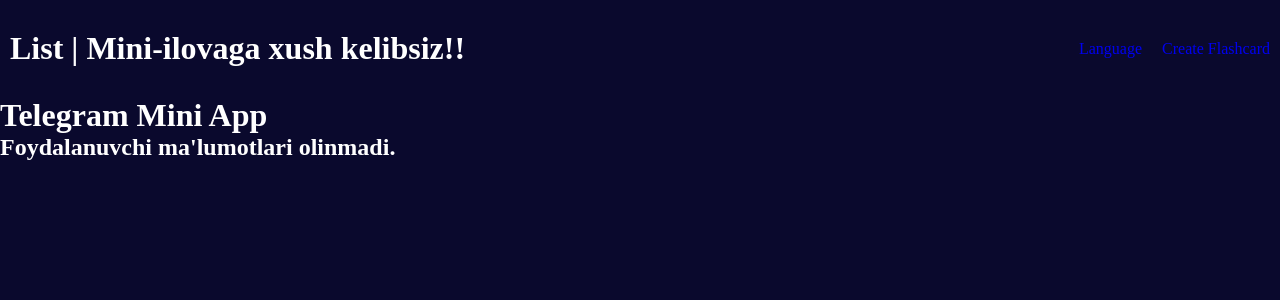
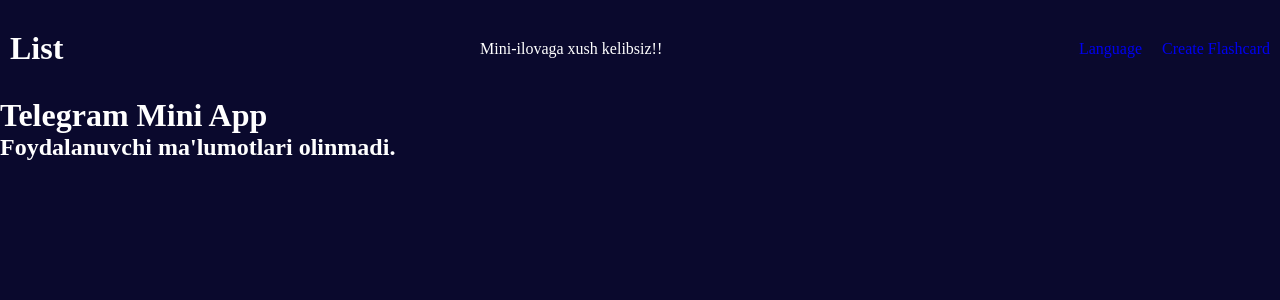
Before and after one commit to Muhammad3993/questions, a React (Vite) app: page / in a window 1280 px wide. Shown: the top 300 px of the page. Built offline with nearby package versions, Linux system fonts and the light colour scheme.

Commit message:
Telegram web app 10

```diff
--- a/src/pages/Home.tsx
+++ b/src/pages/Home.tsx
@@ -52,16 +52,14 @@
             .then((response) => response.json())
             .then((data) => {
               console.log("Foydalanuvchi ma'lumotlari yuborildi:", data);
-              setMessage(
-                `Salom, ${firstName}! Ma'lumotlaringiz backend ga yuborildi.`,
-              );
+              setMessage(firstName);
             })
             .catch((error) => {
               console.error("Xato yuz berdi:", error);
-              setMessage("Ma'lumotlarni yuborishda xato yuz berdi.");
+              setMessage("Xatolik");
             });
         } else {
-          setMessage("Foydalanuvchi ma'lumotlari olinmadi.");
+          setMessage("Ma`lumotsiz");
         }
       }
     };
@@ -75,8 +73,8 @@
     <>
       <div className='container'>
         <div className='title_row'>
-          <h1>List | {message}</h1>{" "}
-          {/* Displaying first_name */}
+          <h1>List</h1>
+          <p>{message}</p>
           <div style={{ display: "flex", gap: 20 }}>
             <Link to={"/language"} className='link_title'>
               Language
```
